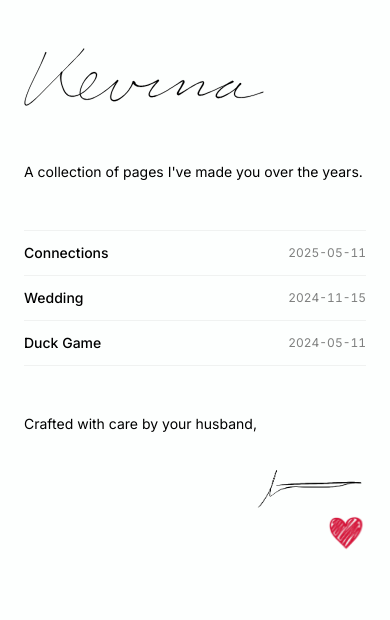
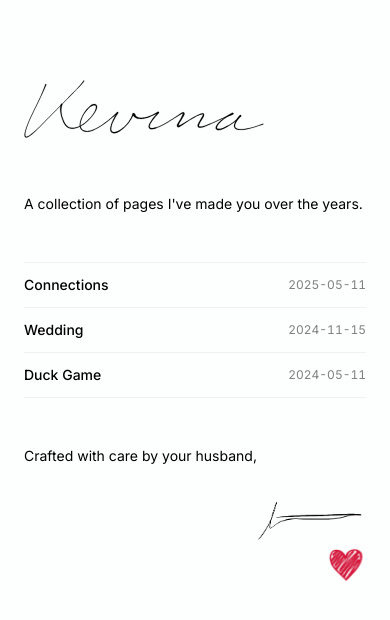
Before and after one commit to sspenst/kevina, a Next.js app: page / in a window 390 px wide. Shown: the top 620 px of the page. Built offline with nearby package versions, Linux system fonts and the light colour scheme.

Commit message:
mobile y spacing adjustments

```diff
--- a/pages/index.tsx
+++ b/pages/index.tsx
@@ -81,8 +81,8 @@ export default function HomePage() {
         <meta name='description' content='Kevina homepage' />
       </Head>
 
-      <div className={`${inter.className} min-h-screen bg-[#FDFFFE] text-black flex justify-center px-6 ${animationsReady ? 'kevina-animations-ready' : ''}`}>
-        <div className='w-full max-w-md flex flex-col gap-12 py-12 md:py-20'>
+      <div className={`${inter.className} bg-[#FDFFFE] text-black flex justify-center px-6 ${animationsReady ? 'kevina-animations-ready' : ''}`}>
+        <div className='w-full max-w-md flex flex-col gap-12 py-20'>
           <div className='grid w-60 max-w-full'>
             <Image
               key={`draw-${animationToken}`}
```
